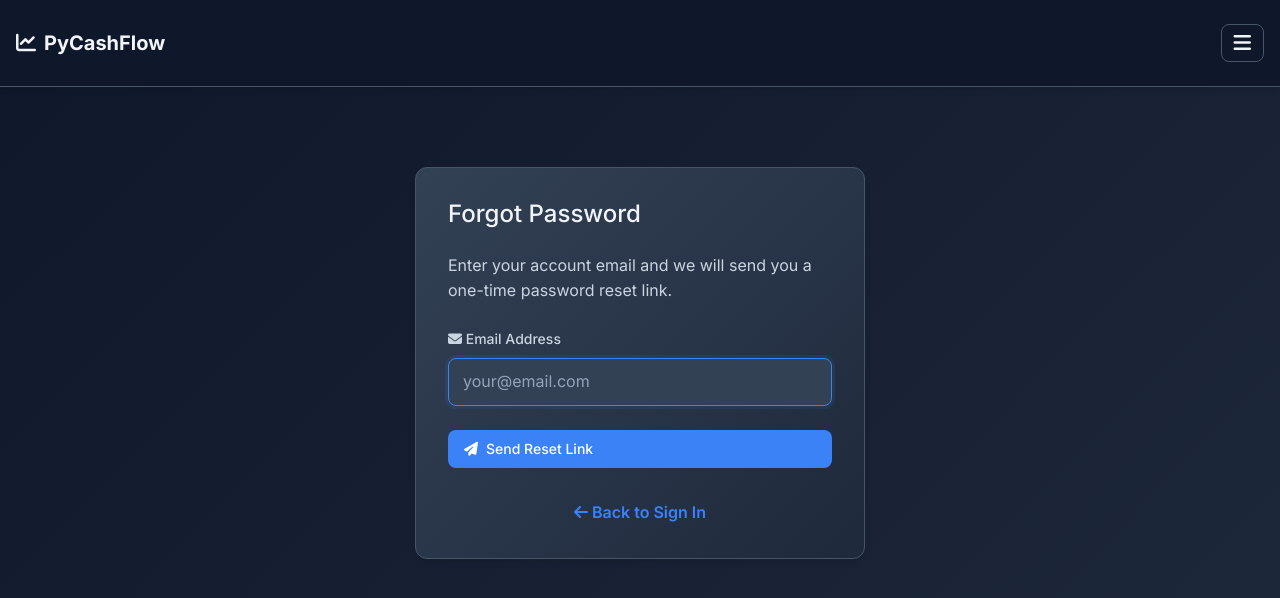
After one commit to whahn1983/pycashflow, a Flask app: page /forgot-password in a window 1280 px wide. The commit adds this page. Shown: the top 598 px of the page. Run offline with Flask 3, Linux system fonts and the light colour scheme; some libraries are stand-ins or nearby versions.

Commit message:
Add forgot-password reset email flow on login (#175)

```diff
--- a/app/auth.py
+++ b/app/auth.py
@@ -3,8 +3,8 @@ from flask_login import login_user, login_required, logout_user, current_user
 from werkzeug.security import generate_password_hash, check_password_hash
 from .models import User, Settings, PasskeyCredential
 from app import db, limiter
-from .getemail import send_new_user_notification
-from .password_setup import consume_password_setup_token
+from .getemail import send_new_user_notification, send_password_setup_email
+from .password_setup import consume_password_setup_token, create_password_setup_link
 from .totp_utils import verify_totp, decrypt_totp_secret, verify_and_consume_backup_code
 from .subscription import enforce_user_access
 import logging
@@ -78,6 +78,41 @@ def _passkey_enabled() -> bool:
 @auth.route('/login')
 def login():
     return render_template('login.html', passkey_enabled=_passkey_enabled())
+
+
+@auth.route('/forgot-password', methods=['GET', 'POST'])
+@limiter.limit("5 per minute")
+def forgot_password():
+    if request.method == 'GET':
+        return render_template('forgot_password.html')
+
+    email = (request.form.get('email') or '').strip().lower()
+    success_message = (
+        "If an account exists for that email, a password reset link has been sent."
+    )
+    if not email:
+        flash("Email address is required")
+        return render_template('forgot_password.html')
+
+    user = User.query.filter_by(email=email).first()
+    if user is not None:
+        try:
+            setup_url, expires_minutes = create_password_setup_link(user)
+            sent = send_password_setup_email(
+                user_name=user.name or user.email.split('@')[0],
+                user_email=user.email,
+                setup_url=setup_url,
+                expires_minutes=expires_minutes,
+            )
+            if not sent:
+                logger.warning("Password reset email could not be sent for user_id=%s", user.id)
+        except RuntimeError:
+            logger.exception("Forgot-password flow unavailable; FRONTEND_BASE_URL missing")
+            flash("Password reset is currently unavailable. Please contact support.")
+            return render_template('forgot_password.html')
+
+    flash(success_message)
+    return redirect(url_for('auth.login'))
 
 
 @auth.route('/login', methods=['POST'])
--- /dev/null
+++ b/app/templates/forgot_password.html
@@ -0,0 +1,49 @@
+{% extends "base.html" %}
+
+{% block content %}
+
+<div style="max-width: 450px; margin: 4rem auto;">
+    <div class="metric-card" style="padding: 2rem;">
+        <h2 style="color: var(--text-primary); margin-bottom: 1.5rem; font-size: 1.5rem;">
+            Forgot Password
+        </h2>
+
+        {% with messages = get_flashed_messages() %}
+        {% if messages %}
+            <div class="alert alert-dismissible fade show" role="alert" style="background-color: rgba(239, 68, 68, 0.1); border: 1px solid var(--danger); color: var(--text-primary); border-radius: var(--radius-md); margin-bottom: 1.5rem;">
+                <i class="fa-solid fa-circle-exclamation"></i>
+                {{ messages[0] }}
+                <button type="button" class="btn-close btn-close-white" data-bs-dismiss="alert" aria-label="Close"></button>
+            </div>
+        {% endif %}
+        {% endwith %}
+
+        <p style="color: var(--text-secondary); margin-bottom: 1.5rem;">
+            Enter your account email and we will send you a one-time password reset link.
+        </p>
+
+        <form method="POST" action="{{ url_for('auth.forgot_password') }}">
+            <input type="hidden" name="csrf_token" value="{{ csrf_token() }}">
+            <div class="form-group-modern">
+                <label class="form-label-modern">
+                    <i class="fa-solid fa-envelope"></i> Email Address
+                </label>
+                <input type="email" class="form-control-modern" name="email" placeholder="your@email.com" required autofocus>
+            </div>
+
+            <button type="submit" class="btn-primary-modern btn-modern" style="width: 100%; margin-bottom: 1rem;">
+                <i class="fa-solid fa-paper-plane"></i>
+                Send Reset Link
+            </button>
+        </form>
+
+        <div style="margin-top: 1rem; text-align: center;">
+            <a href="{{ url_for('auth.login') }}" style="color: var(--accent); text-decoration: none; font-weight: 600;">
+                <i class="fa-solid fa-arrow-left"></i>
+                Back to Sign In
+            </a>
+        </div>
+    </div>
+</div>
+
+{% endblock %}
--- a/app/templates/login.html
+++ b/app/templates/login.html
@@ -52,6 +52,12 @@
                 </label>
             </div>
 
+            <div style="margin: -0.25rem 0 1rem; text-align: right;">
+                <a href="{{ url_for('auth.forgot_password') }}" style="color: var(--accent); text-decoration: none; font-weight: 600;">
+                    Forgot password?
+                </a>
+            </div>
+
             <button type="submit" class="btn-primary-modern btn-modern" style="width: 100%; margin-bottom: 1rem;">
                 <i class="fa-solid fa-right-to-bracket"></i>
                 Sign In
```
Also changed, not shown: tests/test_password_setup_flow.py (+53 -0 lines).
